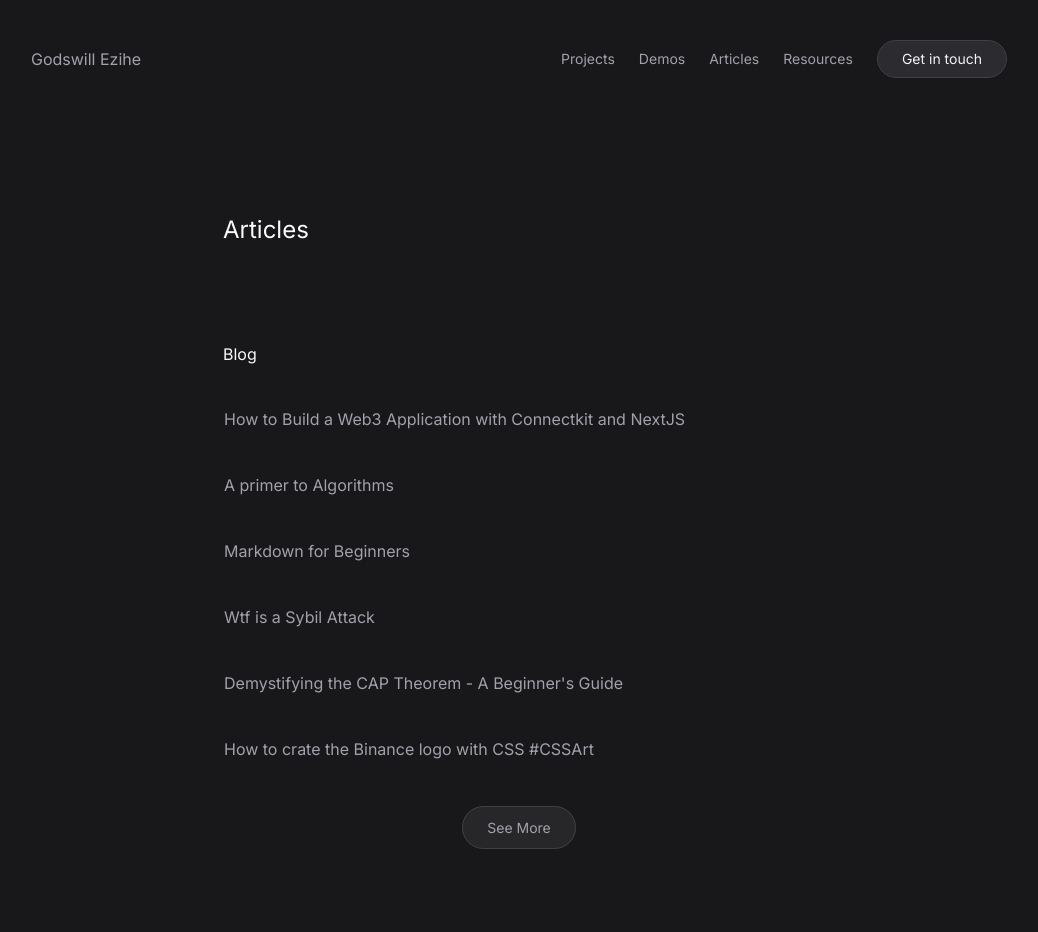
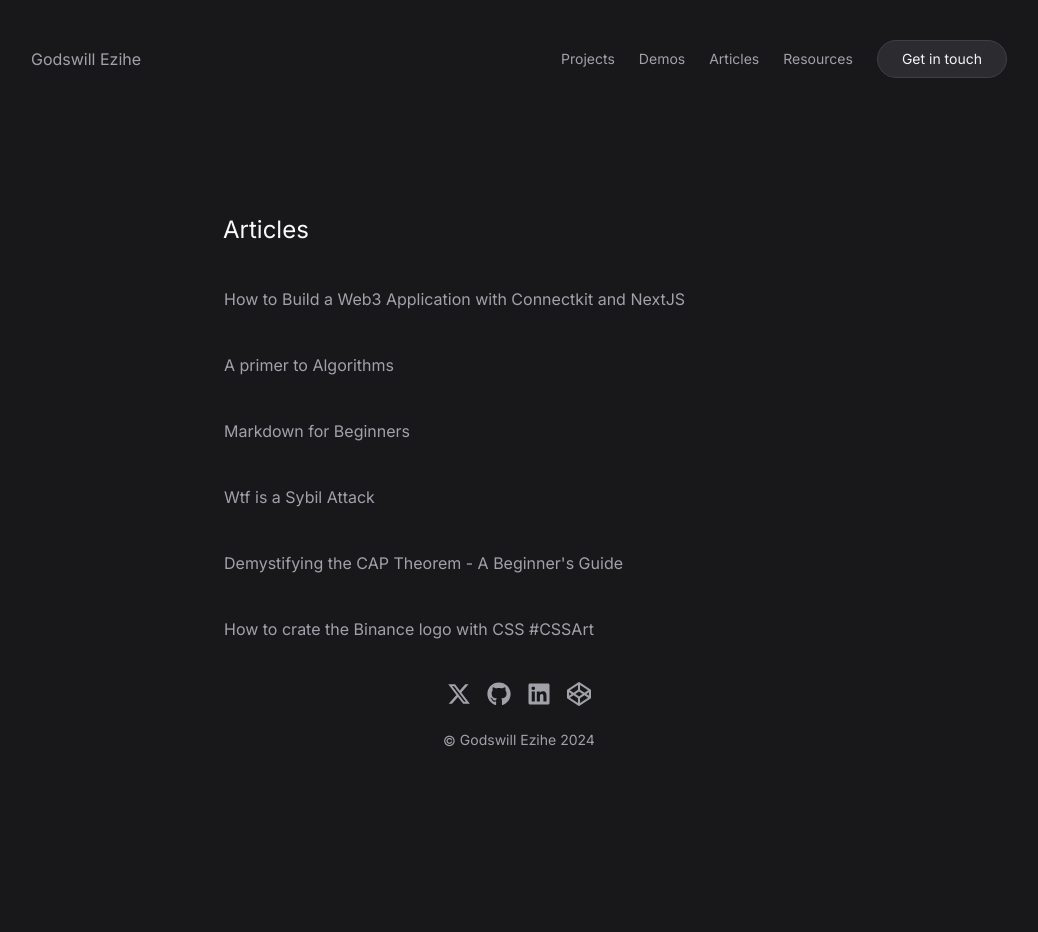
Before and after one commit to gzkdev/web-portfolio, a Next.js app: page /articles in a window 1280 px wide. Shown: the top 932 px of the page, without its empty margins (121-1159 px from the left). After the commit the page ends 800 px from the top, so only its background shows below. Built offline with nearby package versions, Linux system fonts and the light colour scheme.

Commit message:
update articles page

```diff
--- a/app/articles/page.tsx
+++ b/app/articles/page.tsx
@@ -4,7 +4,7 @@ import React from "react";
 
 export default function Articles() {
   return (
-    <div className="space-y-24 py-24 pb-10 max-w-screen-sm mx-auto">
+    <div className="space-y-10 py-24 pb-10 max-w-screen-sm mx-auto">
       <section className="px-6 space-y-10">
         <header>
           <h1 className="text-lg sm:text-2xl">Articles</h1>
@@ -12,27 +12,18 @@ export default function Articles() {
       </section>
 
       <section className="px-6 space-y-10">
-        <h2>Blog</h2>
         <ul className="flex flex-col gap-10">
           {blogPosts.map((post) => (
             <li key={post.id}>
               <a
                 href={post.url}
-                className="block flex-col gap-1 p-3 -m-3 border border-transparent hover:bg-zinc-800/50 hover:text-zinc-100 hover:border-zinc-800 rounded-xl transition"
+                className="block flex-col gap-1 p-2 -m-2 border border-transparent hover:bg-zinc-800/50 hover:text-zinc-100 hover:border-zinc-800 rounded-xl transition"
               >
                 {post.title}
               </a>
             </li>
           ))}
         </ul>
-        <div className="mx-auto w-max pt-4 text-sm">
-          <a
-            href="/"
-            className="py-3 px-6 rounded-full bg-zinc-800 border border-zinc-700 hover:bg-zinc-800/50 hover:text-zinc-100  transition"
-          >
-            See More
-          </a>
-        </div>
       </section>
 
       <Footer />
```
